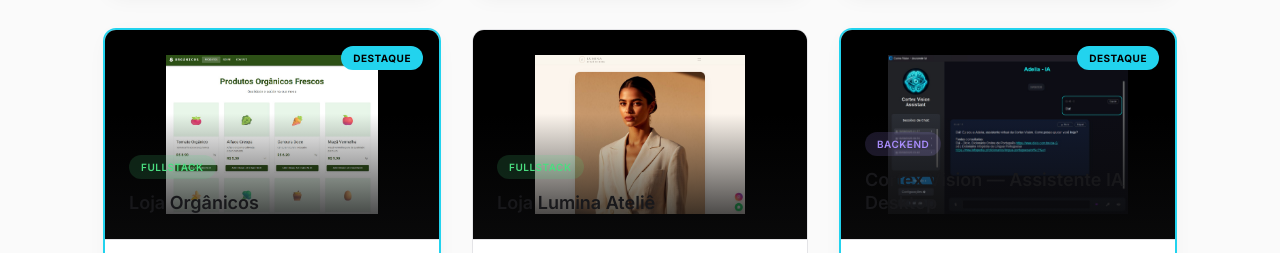
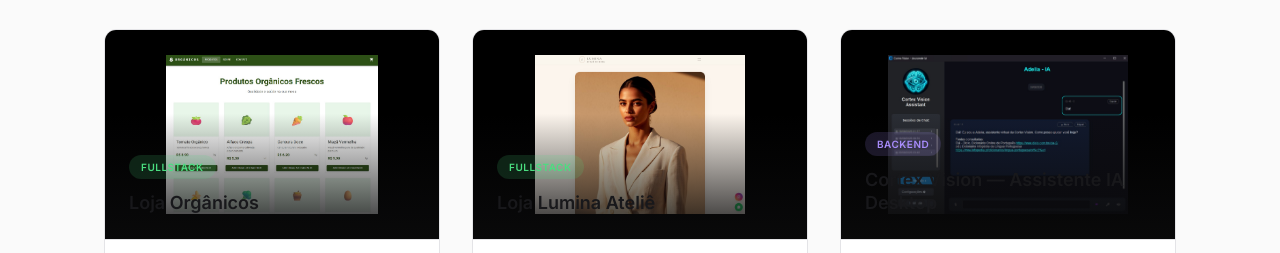
Before and after one commit to adrianogdr/portfolio, a website: page index.html in a window 1280 px wide. Shown: the part 1094-1347 px from the top of the page. Drawn offline with Linux system fonts and the light colour scheme; a web font is replaced by a local one.

Commit message:
feat: remove featured card visual distinction

```diff
--- a/style.css
+++ b/style.css
@@ -332,16 +332,6 @@ a:hover {
   outline-offset: 2px;
 }
 
-/* Featured card visual distinction */
-.project-card--featured {
-  border-color: var(--accent);
-  box-shadow: 0 0 0 1px var(--accent), var(--shadow);
-}
-
-.project-card--featured:hover {
-  box-shadow: 0 0 0 2px var(--accent), var(--shadow-lg);
-}
-
 
 
 .project-card__media {
@@ -382,21 +372,6 @@ a:hover {
 
 .project-card:hover .project-card__overlay {
   background: linear-gradient(180deg, transparent 30%, rgba(10,10,11,0.95) 100%);
-}
-
-.project-card--featured .project-card__overlay::before {
-  content: "Destaque";
-  position: absolute;
-  top: 1rem;
-  right: 1rem;
-  padding: 0.25rem 0.75rem;
-  background: var(--accent);
-  color: #000;
-  font-size: 0.625rem;
-  font-weight: 700;
-  text-transform: uppercase;
-  letter-spacing: 0.05em;
-  border-radius: 9999px;
 }
 
 .project-card__category {
```
